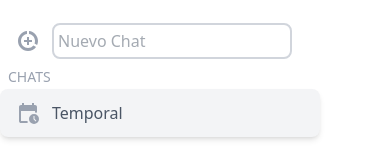
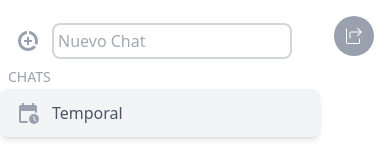
Before and after one commit to Miikeel16/CHATBOT, an Angular app: page / in a window 390 px wide. Shown: the top 160 px of the page. Built offline with nearby package versions, Linux system fonts and the light colour scheme.

Commit message:
boton ocultar barra añadido de nuevo

```diff
--- a/src/app/chatbot/components/dashboard/dashboard.component.html
+++ b/src/app/chatbot/components/dashboard/dashboard.component.html
@@ -69,3 +69,10 @@
     </ul>
   </div>
 </div>
+
+<!-- Botón de ocultar/mostrar solo para móviles -->
+<button (click)="toggleSidebar()" class="sm:hidden p-2 bg-gray-400 text-white rounded-full absolute top-4 right-4 z-50">
+  <svg xmlns="http://www.w3.org/2000/svg" width="24" height="24" viewBox="0 0 24 24">
+    <path fill="currentColor" d="M7.5 14.5V9.116q0-.672.472-1.144T9.116 7.5h8.957l-3.075-3.075l.714-.713L20 8l-4.288 4.308l-.714-.708l3.075-3.1H9.115q-.269 0-.442.173t-.173.443V14.5zM5.616 20q-.672 0-1.144-.472T4 18.385V4.615h1v13.77q0 .269.173.442t.443.173h10.769q.269 0 .442-.173t.173-.442V14.5h1v3.885q0 .67-.472 1.143q-.472.472-1.143.472z"/>
+  </svg>
+</button>
--- a/src/app/chatbot/components/dashboard/dashboard.component.ts
+++ b/src/app/chatbot/components/dashboard/dashboard.component.ts
@@ -87,6 +87,6 @@ export class DashboardComponent {
 
   // Método para alternar la visibilidad de la barra lateral
   toggleSidebar() {
-    this.isSidebarHidden = !this.isSidebarHidden;
+      this.isSidebarHidden = !this.isSidebarHidden;
   }
 }
```
